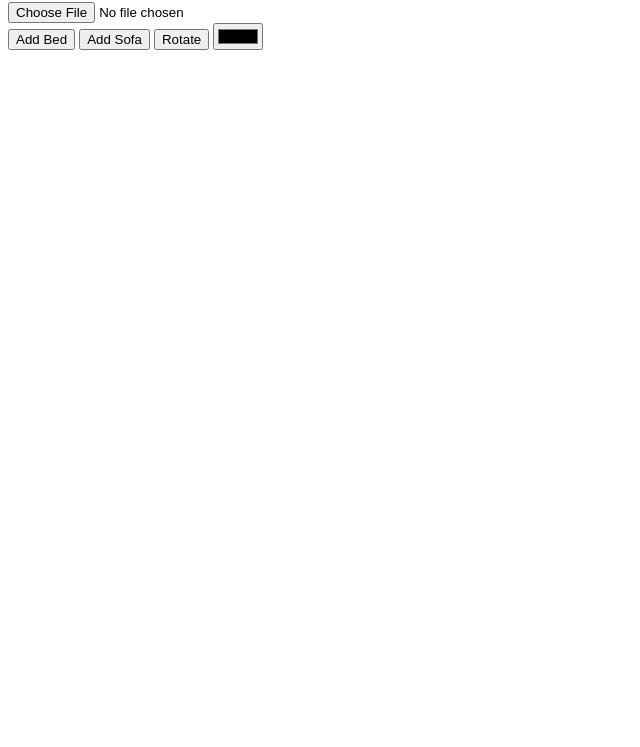
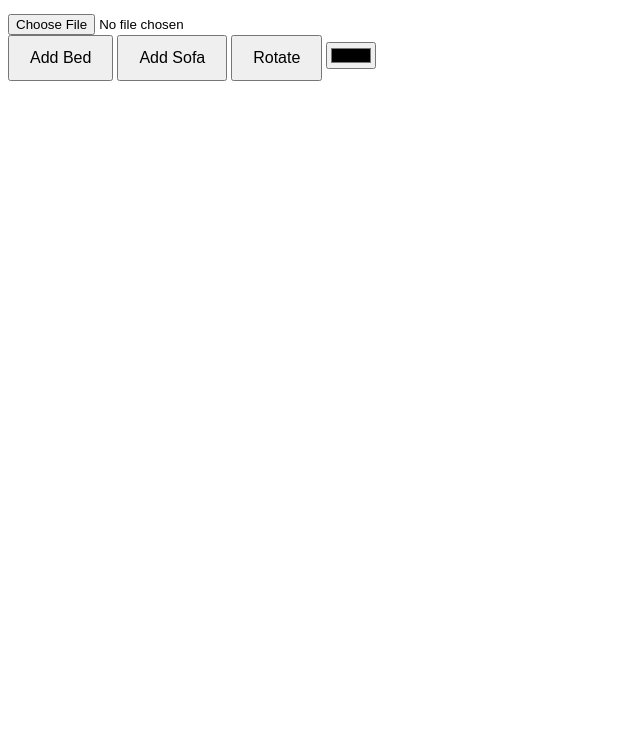
Before and after one commit to rashmi1329/room-designer, a plain HTML site: page index.html in a window 1280 px wide. Shown: the part 53-800 px from the top of the page, without its empty margins (0-640 px from the left). Drawn offline with Linux system fonts and the light colour scheme.

Commit message:
Update index.html

```diff
--- a/index.html
+++ b/index.html
@@ -1,3 +1,11 @@
+<!DOCTYPE html>
+<html>
+<head>
+  <title>Room Designer</title>
+  <link rel="stylesheet" href="style.css">
+</head>
+<body>
+
 <h2>Room Designer</h2>
 
 <input type="file" id="upload">
@@ -12,3 +20,7 @@
 <br>
 
 <canvas id="canvas" width="800" height="500"></canvas>
+
+<script src="script.js"></script>
+</body>
+</html>
```
